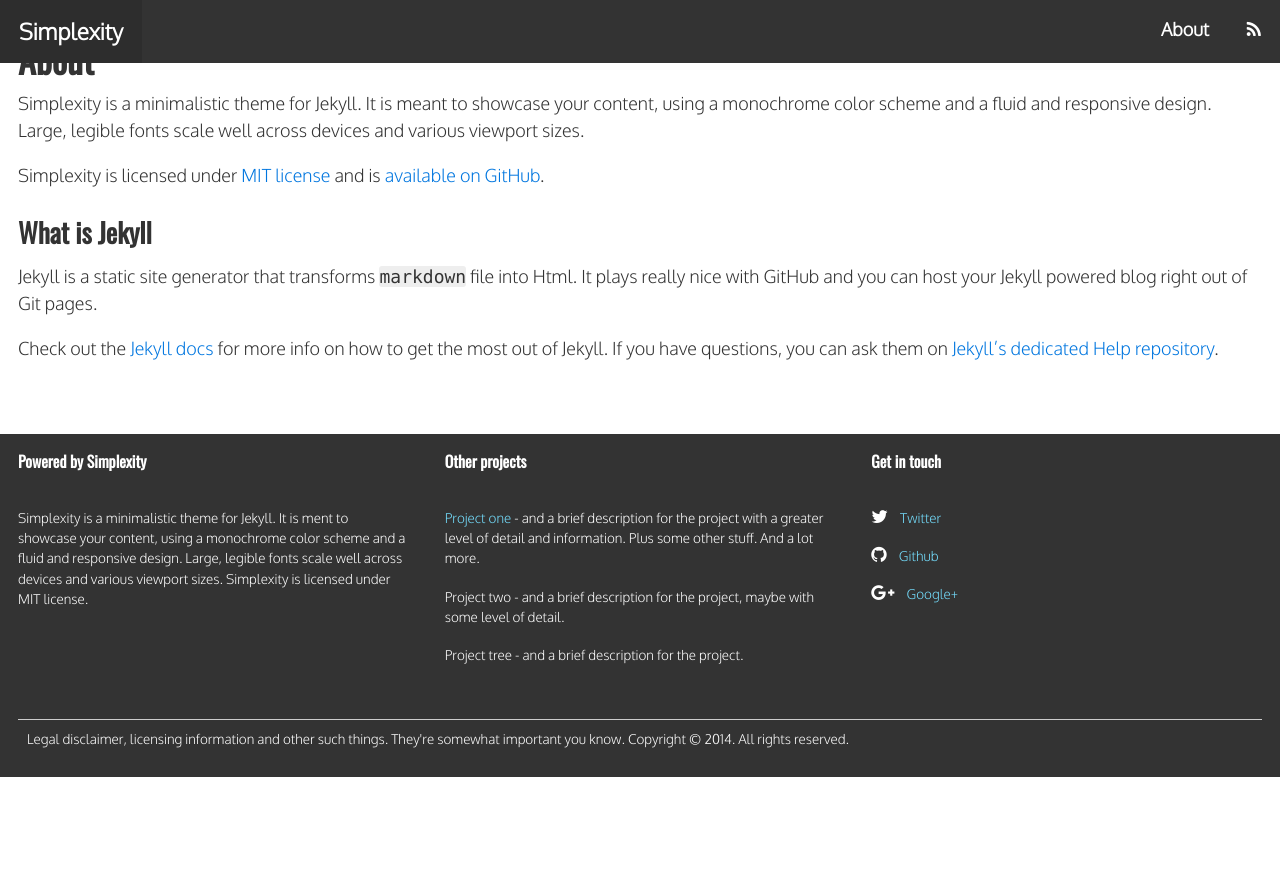
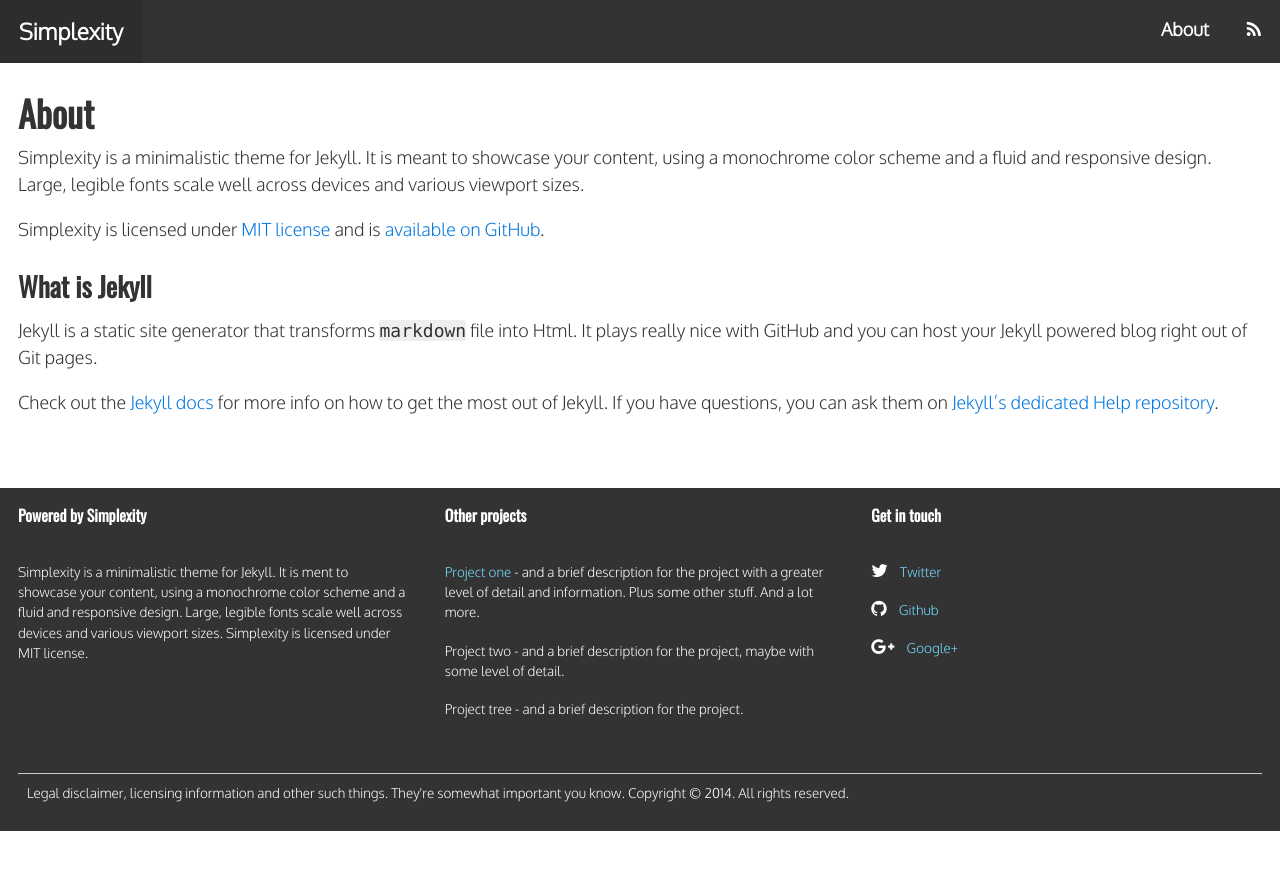
Before and after one commit to mateid/simplexity, a Jekyll site: the page built from about.md, in a window 1280 px wide. Shown: the top 870 px of the page. Built offline with Jekyll 4.4.1, drawn with Linux system fonts in a browser that asks for light colours; nearby versions of some CDN libraries.

Commit message:
Fixed issue with fixed header on pages. This need a bit mor work it feels dirty.

```diff
--- a/_layouts/page.html
+++ b/_layouts/page.html
@@ -1,7 +1,7 @@
 ---
 layout: default
 ---
-<header>
+<header class="mt4">
     <h1 class="mt2 mb1">{{ page.title }}</h1>
 </header>
 
```
